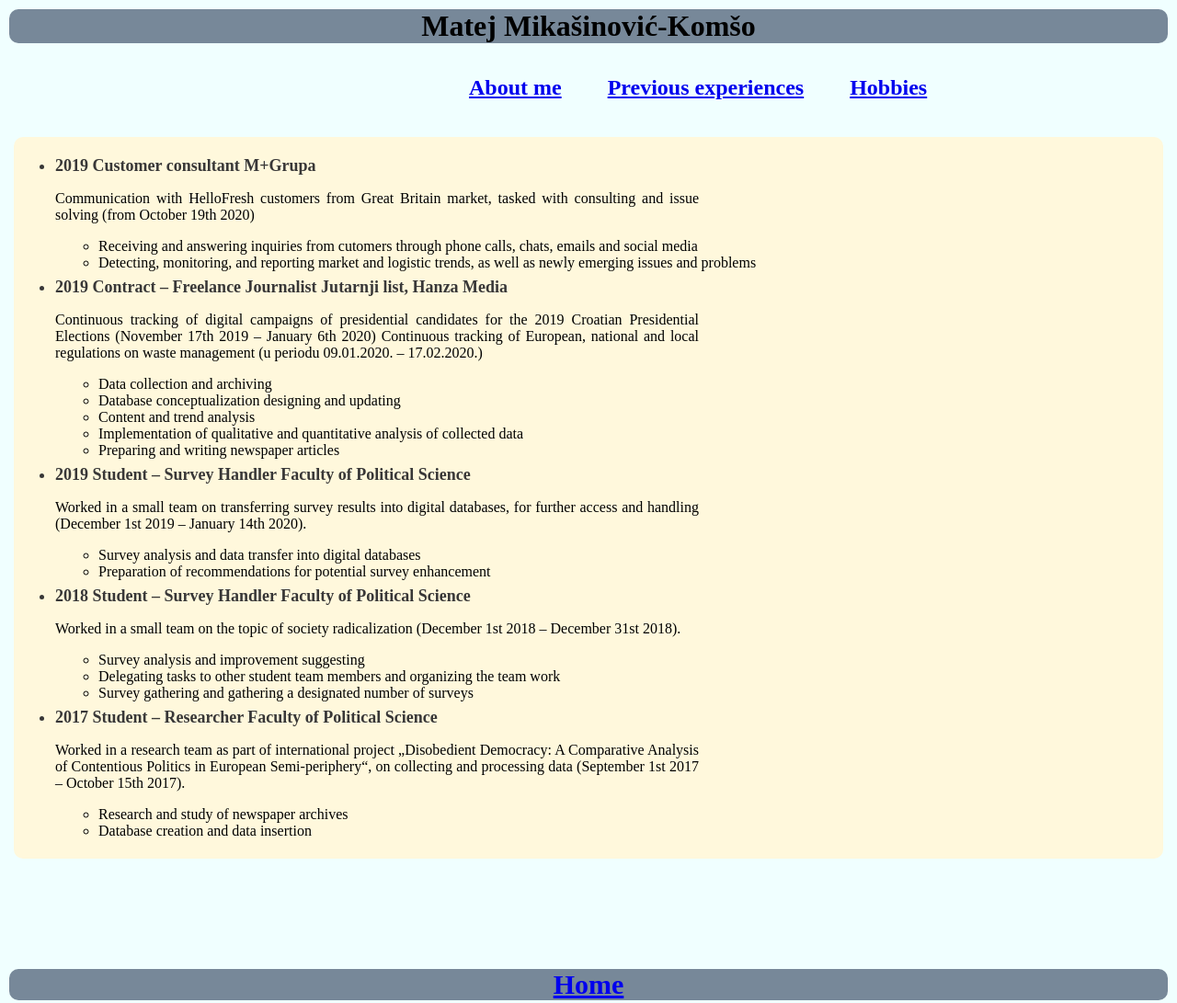
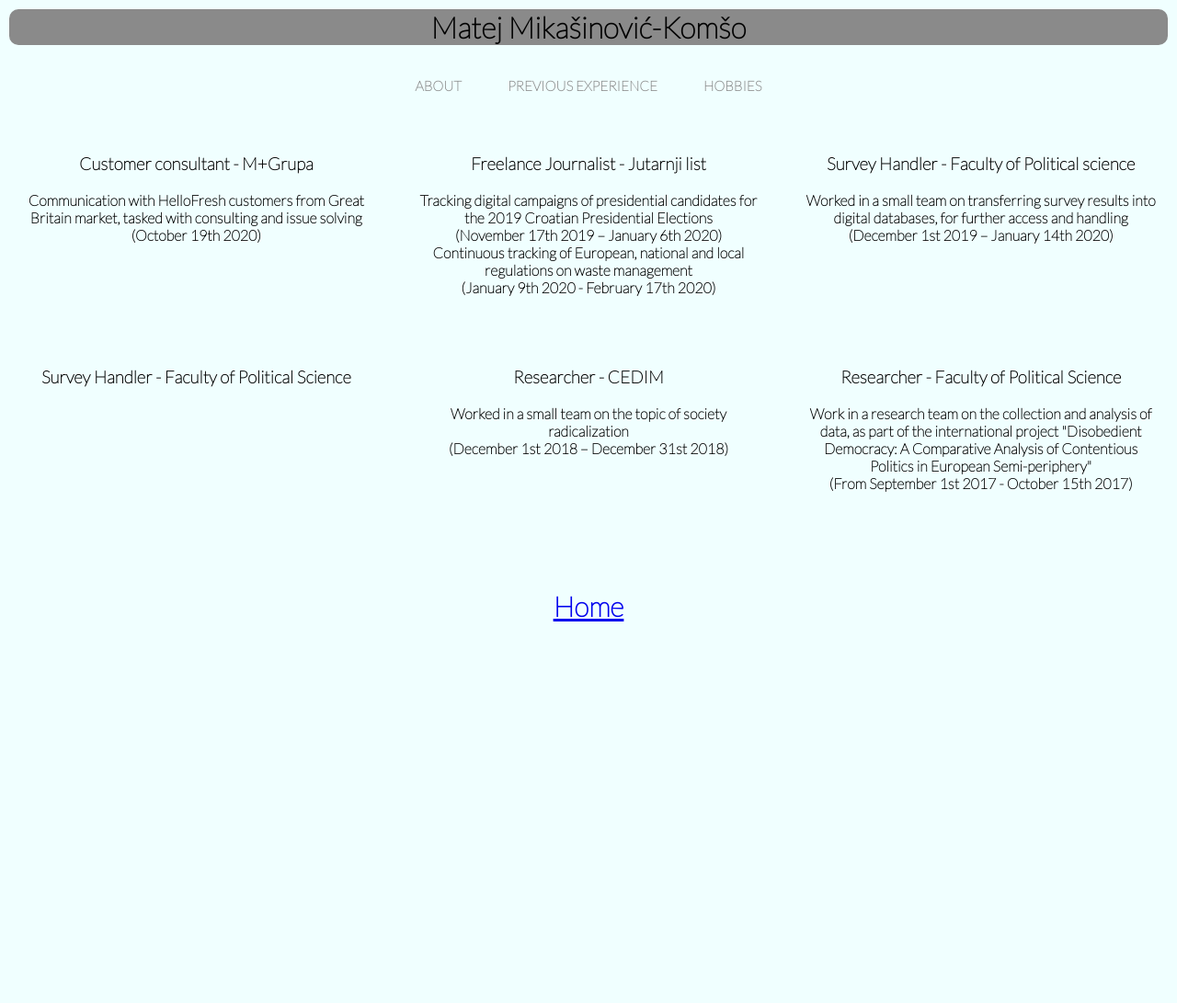
Before and after one commit to mkomso/mkomso.github.io, a plain HTML site: page previous_experiences.html in a window 1280 px wide. Shown: the whole page at 92% size. After the commit the page ends 800 px from the top, so only its background shows below. Drawn offline with Linux system fonts and the light colour scheme.

Commit message:
Inačica 2 osobne stranice s velikim promjenama

```diff
--- a/previous_experiences.html
+++ b/previous_experiences.html
@@ -5,86 +5,100 @@
     <meta charset="UTF-8">
     <meta name="viewport" content="width=device-width, initial-scale=1.0">
     <title>About me</title>
+    <link href="https://fonts.googleapis.com/css2?family=Lato:wght@100&display=swap" rel="stylesheet">
     <link href="stylin.css" rel="stylesheet">
 </head>
 
 <body>
 
     <header>
-        <h1 style="text-align: center; background-color: lightslategray; border-radius: 10px; margin: 10px 10px;">
+        <h1 style="text-align: center; background-color: #8a8a8a; border-radius: 10px; margin: 10px 10px;">
             Matej Mikašinović-Komšo</h1>
         <main>
             <div class=" izbornik">
                 <div>
-                    <h2 class="izbornik_opcija"> <a href="about_me.html">About me</a></h2>
+                    <h2 class="izbornik_opcija"> <a href="about_me.html">ABOUT</a></h2>
                 </div>
 
                 <div>
-                    <h2 class="izbornik_opcija"> <a href="previous_experiences.html">Previous experiences</a></h2>
+                    <h2 class="izbornik_opcija"> <a href="previous_experiences.html">PREVIOUS EXPERIENCE</a></h2>
                 </div>
 
                 <div>
-                    <h2 class="izbornik_opcija"><a href="hobbies.html">Hobbies</a></h2>
+                    <h2 class="izbornik_opcija"><a href="hobbies.html">HOBBIES</a></h2>
                 </div>
             </div>
-            <div style="background: cornsilk; border-radius: 10px; margin: 15px; padding: 5px;">
-                <ul>
-                    <li class="pre_exp_jobname"><strong>2019 Customer consultant M+Grupa</strong></li>
-                    <p class="pre_exp_jobdescription">Communication with HelloFresh customers from Great Britain
-                        market, tasked with consulting and issue solving (from October 19th 2020)</p>
-                    <ul class="pre_exp_job">
-                        <li>Receiving and answering inquiries from cutomers through phone calls, chats, emails and
-                            social media</li>
-                        <li>Detecting, monitoring, and reporting market and logistic trends, as well as
-                            newly emerging issues and problems</li>
-                    </ul>
-                    <li class="pre_exp_jobname"><strong>2019 Contract – Freelance Journalist Jutarnji list, Hanza
-                            Media</strong></li>
-                    <p class="pre_exp_jobdescription">Continuous tracking of digital campaigns of presidential
-                        candidates for the 2019 Croatian Presidential Elections
-                        (November 17th 2019 – January 6th 2020)
-                        Continuous tracking of European, national and local regulations on waste management (u periodu
-                        09.01.2020. – 17.02.2020.)</p>
-                    <ul class="pre_exp_job">
-                        <li>Data collection and archiving</li>
-                        <li>Database conceptualization designing and updating</li>
-                        <li>Content and trend analysis</li>
-                        <li>Implementation of qualitative and quantitative analysis of collected data</li>
-                        <li>Preparing and writing newspaper articles</li>
-                    </ul>
-                    <li class="pre_exp_jobname"><strong>2019 Student – Survey Handler Faculty of Political
-                            Science</strong></li>
-                    <p class="pre_exp_jobdescription">Worked in a small team on transferring survey results
-                        into digital databases, for further access and
-                        handling (December 1st 2019 – January 14th 2020).</p>
-                    <ul class="pre_exp_job">
-                        <li>Survey analysis and data transfer into digital databases</li>
-                        <li>Preparation of recommendations for potential survey enhancement</li>
-                    </ul>
-                    <li class="pre_exp_jobname"><strong>2018 Student – Survey Handler Faculty of Political
-                            Science</strong></li>
-                    <p class="pre_exp_jobdescription">Worked in a small team on the topic of society
-                        radicalization (December 1st 2018 – December 31st 2018).</p>
-                    <ul class="pre_exp_job">
-                        <li>Survey analysis and improvement suggesting</li>
-                        <li>Delegating tasks to other student team members and organizing the team work</li>
-                        <li>Survey gathering and gathering a designated number of surveys</li>
-                    </ul>
-                    <li class="pre_exp_jobname"><strong>2017 Student – Researcher Faculty of Political Science</strong>
-                    </li>
-                    <p class="pre_exp_jobdescription">Worked in a research team as part of international
-                        project „Disobedient Democracy: A Comparative Analysis of Contentious Politics
-                        in European Semi-periphery“, on collecting and processing data
-                        (September 1st 2017 – October 15th 2017).</p>
-                    <ul class="pre_exp_job">
-                        <li>Research and study of newspaper archives</li>
-                        <li>Database creation and data insertion</li>
-                    </ul>
-                </ul>
+
+            <div class="master-grid">
+                <div class="grid-items">
+                    <div class="grid-item">
+                        <div class="item-description">
+                            <h3>Customer consultant - M+Grupa</h3>
+                            <p>Communication with HelloFresh customers from Great Britain market, tasked with consulting
+                                and issue solving <br> (October 19th 2020)</p>
+                        </div>
+                    </div>
+                </div>
+
+                <div class="grid-items">
+                    <div class="grid-item">
+                        <div class="item-description">
+                            <h3>Freelance Journalist - Jutarnji list</h3>
+                            <p>Tracking digital campaigns of presidential candidates for the 2019 Croatian
+                                Presidential Elections <br>(November 17th 2019 – January 6th 2020)<br>
+                                Continuous tracking of European, national and local regulations on waste management
+                                <br>(January 9th 2020 - February 17th 2020)
+                            </p>
+                        </div>
+                    </div>
+                </div>
+
+                <div class="grid-items">
+                    <div class="grid-item">
+                        <div class="item-description">
+                            <h3>Survey Handler - Faculty of Political science</h3>
+                            <p>Worked in a small team on transferring survey results into digital databases,
+                                for further access and handling <br>(December 1st 2019 – January 14th 2020)</p>
+                        </div>
+                    </div>
+                </div>
+
+                <div class="grid-items">
+                    <div class="grid-item">
+                        <div class="item-description">
+                            <h3>Survey Handler - Faculty of Political Science</h3>
+                        </div>
+                    </div>
+                </div>
+
+                <div class="grid-items">
+                    <div class="grid-item">
+                        <div class="item-description">
+                            <h3>Researcher - CEDIM</h3>
+                            <p>Worked in a small team on the topic of society radicalization
+                                <br>(December 1st 2018 – December 31st 2018)
+                            </p>
+                        </div>
+                    </div>
+                </div>
+
+                <div class="grid-items">
+                    <div class="grid-item">
+                        <div class="item-description">
+                            <h3>Researcher - Faculty of Political Science</h3>
+                            <p>Work in a research team on the collection and analysis of data, as part of
+                                the international project "Disobedient Democracy: A Comparative Analysis
+                                of Contentious Politics in European Semi-periphery"
+                                <br>(From September 1st 2017 - October 15th 2017)
+                            </p>
+                        </div>
+                    </div>
+                </div>
             </div>
 
-
-            <footer class="footer">
+            <footer class="footer-rest" style="text-align: center;
+            margin: 5.4% 0.8% 0 0.8%;
+            border-radius: 10px;">
                 <p style="font-size: 30px;"><a href="index.html"><strong>Home</strong></a></p>
             </footer>
 </body>
--- a/stylin.css
+++ b/stylin.css
@@ -1,45 +1,63 @@
+/* Master styles */
 body{
     margin: 0px;
     background-color: azure;
+    font-family: "Lato", sans-serif;
 }
 
 footer{
     margin: 0px;
 }
 
+/* Home page */
+
 .izbornik{
     display: flex;
-    text-align: center;
-    margin-left: 485px;
+    justify-content: center;
+    font-size: 10px;
     }
+
+.izbornik a{
+    border-bottom: 1px solid transparent;
+    transition: border-bottom 0.5s;
+    color: #8a8a8a;
+    text-decoration: none;
+    transition: color 0.5s;
+}
 
 .izbornik_opcija{
     margin: 25px;
     }
+
+.izbornik_opcija a:hover{
+    border-bottom: 1px solid black;
+    color: black;
+}
 
 .index_slika{
     text-align: center;
     margin-top: 40px;
 }
 
+/* About page */
+
 .about_me{
     text-align: justify;
-    margin: 15px 500px;
     padding: 10px;
+    margin: 3% 35% 0 35%;
     border: 3px solid blanchedalmond;
-    background-color: cornsilk;
+    background-color:papayawhip;
     border-radius: 10px;
-    box-sizing: border-box;
 }
 
 .footer{
-    background-color: lightslategray;
     text-align: center;
-    margin-top: 120px;
+    margin-top: 100px;
     margin-left: 10px;
     margin-right: 10px;
     border-radius: 10px;
-}
+    font-family: "Lato", sans-serif;
+  }
 
 .pre_exp_jobname{
 color: rgb(56, 55, 55);
@@ -54,3 +72,18 @@ font-size: large;
 .pre_exp_job{
     margin: 7px;
 }
+
+.master-grid{
+        display: grid;
+        grid-template-columns: 1fr 1fr 1fr;
+        text-align: center;
+    }
+
+.item-description{
+    text-align: center;
+    font-weight: bold;
+}
+
+.grid-item{
+    padding: 5%;
+}
```
Also changed, not shown: about_me.html (+22 -25 lines), hobbies.html (+19 -18 lines), index.html (+7 -5 lines).
